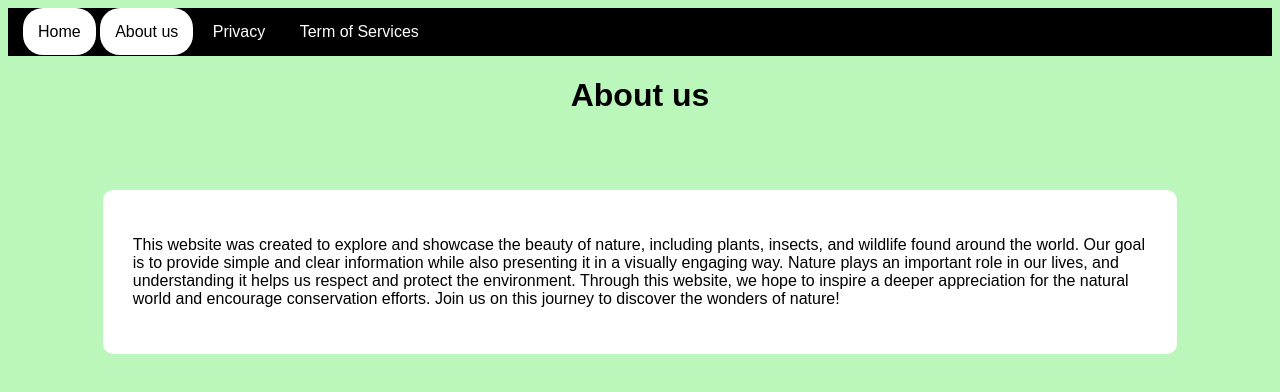
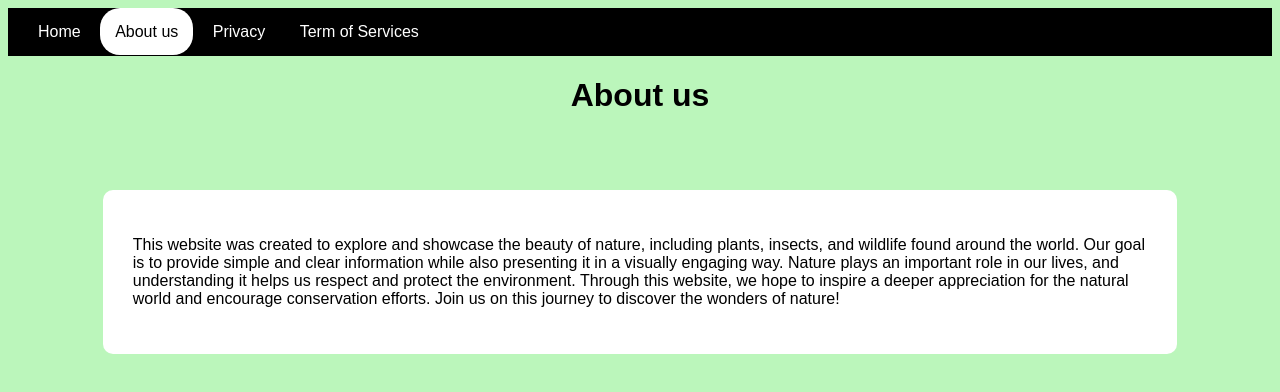
Before and after one commit to skasissko-svg/Aboutus, a plain HTML site: page index.html in a window 1280 px wide. Drawn offline with Linux system fonts and the light colour scheme.

Commit message:
Remove 'active' class from Home link

```diff
--- a/index.html
+++ b/index.html
@@ -60,7 +60,7 @@
 <body>
 
     <div class="nav clearfix">
-   <a href="https://skasissko-svg.github.io/Home/" class="active">Home</a>
+   <a href="https://skasissko-svg.github.io/Home/">Home</a>
     <a href="https://skasissko-svg.github.io/Aboutus/" class="active">About us</a>
     <a href="https://skasissko-svg.github.io/Privacy/">Privacy</a>
     <a href="https://skasissko-svg.github.io/Terms/">Term of Services</a>
```
